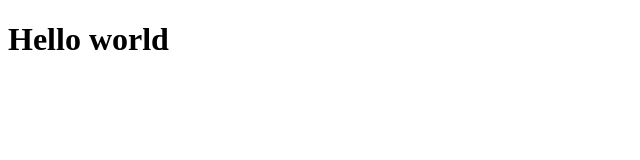
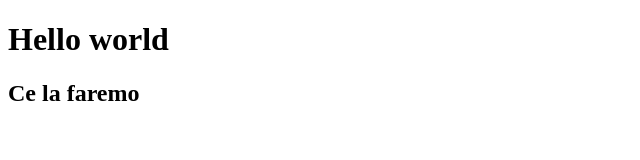
Before and after one commit to Johnnyfromtheblock4/test-git, a plain HTML site: page index.html in a window 1280 px wide. Shown: the whole page, without its empty margins (0-640 px from the left). Drawn offline with Linux system fonts and the light colour scheme.

Commit message:
[fix] index

```diff
--- a/index.html
+++ b/index.html
@@ -7,5 +7,6 @@
 </head>
 <body>
   <h1>Hello world</h1>
+  <h2>Ce la faremo</h2>
 </body>
 </html>
```
